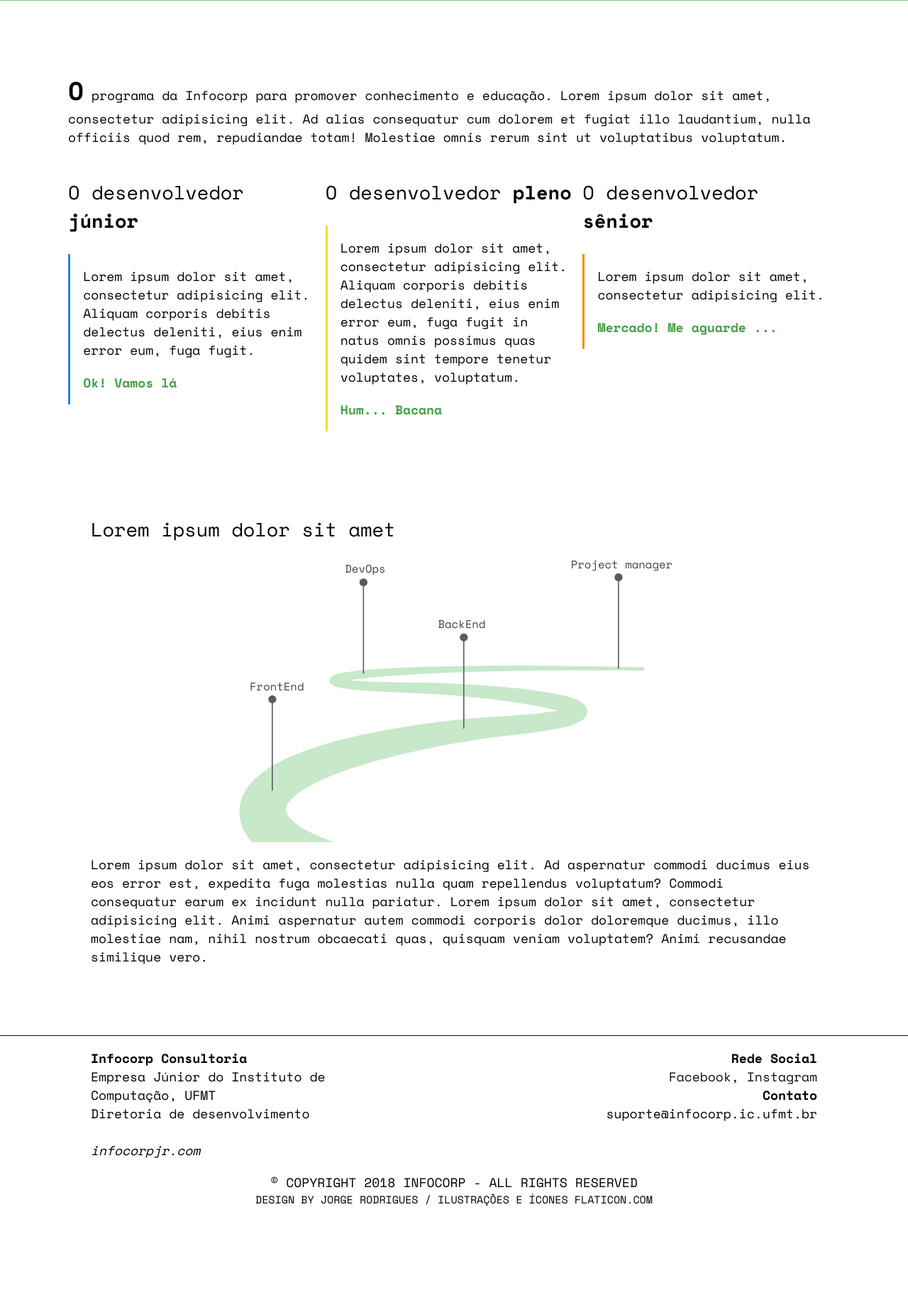
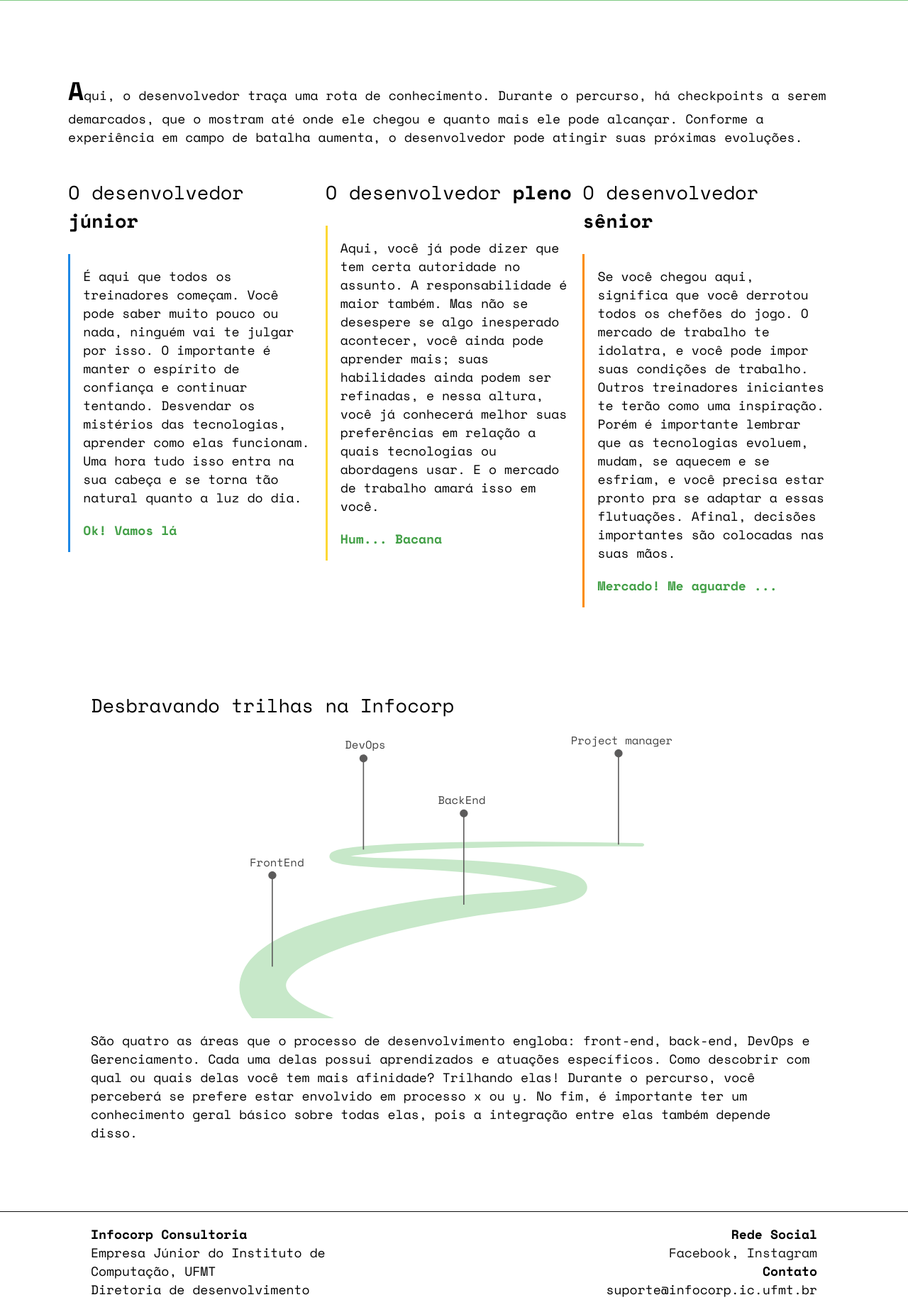
Before and after one commit to infocorpjr/developers, a PHP site: page /journey in a window 1280 px wide. Shown: the part 539-2388 px from the top of the page at 71% size. Before the commit the page ends 2239 px from the top, so only its background shows below. Run offline with PHP 8.4, Linux system fonts and the light colour scheme.

Commit message:
Textos da Página Developer's Journey

```diff
--- a/journey/index.php
+++ b/journey/index.php
@@ -156,18 +156,18 @@
 
 <div class="jknowing">
     <p class="jknowing__description">
-        O programa da Infocorp para promover conhecimento e educação.
-        Lorem ipsum dolor sit amet, consectetur adipisicing elit. Ad alias consequatur cum dolorem et fugiat illo
-        laudantium, nulla officiis quod rem, repudiandae totam! Molestiae omnis rerum sint ut voluptatibus
-        voluptatum.
+        Aqui, o desenvolvedor traça uma rota de conhecimento. Durante o percurso, há checkpoints a serem demarcados, que
+        o mostram até onde ele chegou e quanto mais ele pode alcançar. Conforme a experiência em campo de batalha aumenta,
+        o desenvolvedor pode atingir suas próximas evoluções.
     </p>
     <ul class="jknowing__about">
         <li class="jknowing__about-item">
             <p class="jknowing__about-item-title">O desenvolvedor <b>júnior</b></p>
             <p class="jknowing_level-one">
                 <span></span>
-                Lorem ipsum dolor sit amet, consectetur adipisicing elit. Aliquam corporis debitis delectus deleniti,
-                eius enim error eum, fuga fugit.
+                É aqui que todos os treinadores começam. Você pode saber muito pouco ou nada, ninguém vai te julgar por isso.
+                O importante é manter o espírito de confiança e continuar tentando. Desvendar os mistérios das tecnologias,
+                aprender como elas funcionam. Uma hora tudo isso entra na sua cabeça e se torna tão natural quanto a luz do dia.
                 <br/>
                 <a class="jknowing__level-link" href="/front">Ok! Vamos lá</a>
             </p>
@@ -175,9 +175,10 @@
         <li class="jknowing__about-item">
             <p class="jknowing__about-item-title">O desenvolvedor <b>pleno</b></p>
             <p class="jknowing_level-two">
-                Lorem ipsum dolor sit amet, consectetur adipisicing elit. Aliquam corporis debitis delectus deleniti,
-                eius enim error eum, fuga fugit in natus omnis possimus quas quidem sint tempore tenetur voluptates,
-                voluptatum.
+                Aqui, você já pode dizer que tem certa autoridade no assunto. A responsabilidade é maior também. Mas não se
+                desespere se algo inesperado acontecer, você ainda pode aprender mais; suas habilidades ainda podem ser refinadas,
+                e nessa altura, você já conhecerá melhor suas preferências em relação a quais tecnologias ou abordagens usar. E o
+                mercado de trabalho amará isso em você.
                 <br/>
                 <a class="jknowing__level-link" href="/front">Hum... Bacana</a>
             </p>
@@ -185,7 +186,10 @@
         <li class="jknowing__about-item">
             <p class="jknowing__about-item-title">O desenvolvedor <b>sênior</b></p>
             <p class="jknowing_level-three">
-                Lorem ipsum dolor sit amet, consectetur adipisicing elit.
+                Se você chegou aqui, significa que você derrotou todos os chefões do jogo. O mercado de trabalho te idolatra,
+                e você pode impor suas condições de trabalho. Outros treinadores iniciantes te terão como uma inspiração. Porém
+                é importante lembrar que as tecnologias evoluem, mudam, se aquecem e se esfriam, e você precisa estar pronto pra
+                se adaptar a essas flutuações. Afinal, decisões importantes são colocadas nas suas mãos.
                 <br/>
                 <a class="jknowing__level-link" href="/front">Mercado! Me aguarde ...</a>
             </p>
@@ -196,7 +200,7 @@
 <!-- Away -->
 
 <div class="jway">
-    <h2>Lorem ipsum dolor sit amet</h2>
+    <h2>Desbravando trilhas na Infocorp</h2>
     <svg class="jway__illustration" version="1.1" viewBox="0 0 196.77 127.59" xmlns="http://www.w3.org/2000/svg">
         <g transform="translate(-3.9077 -32.117)">
             <g transform="matrix(-.51021 0 0 -.40799 232.02 159.71)">
@@ -238,11 +242,10 @@
         </g>
     </svg>
     <p class="jway__illustration-description">
-        Lorem ipsum dolor sit amet, consectetur adipisicing elit. Ad aspernatur commodi ducimus eius eos error est,
-        expedita fuga molestias nulla quam repellendus voluptatum? Commodi consequatur earum ex incidunt nulla pariatur.
-        Lorem ipsum dolor sit amet, consectetur adipisicing elit. Animi aspernatur autem commodi corporis dolor
-        doloremque ducimus, illo molestiae nam, nihil nostrum obcaecati quas, quisquam veniam voluptatem? Animi
-        recusandae similique vero.
+        São quatro as áreas que o processo de desenvolvimento engloba: front-end, back-end, DevOps e Gerenciamento. Cada
+        uma delas possui aprendizados e atuações específicos. Como descobrir com qual ou quais delas você tem mais afinidade?
+        Trilhando elas! Durante o percurso, você perceberá se prefere estar envolvido em processo x ou y. No fim, é importante
+        ter um conhecimento geral básico sobre todas elas, pois a integração entre elas também depende disso.
     </p>
 </div>
 
```
